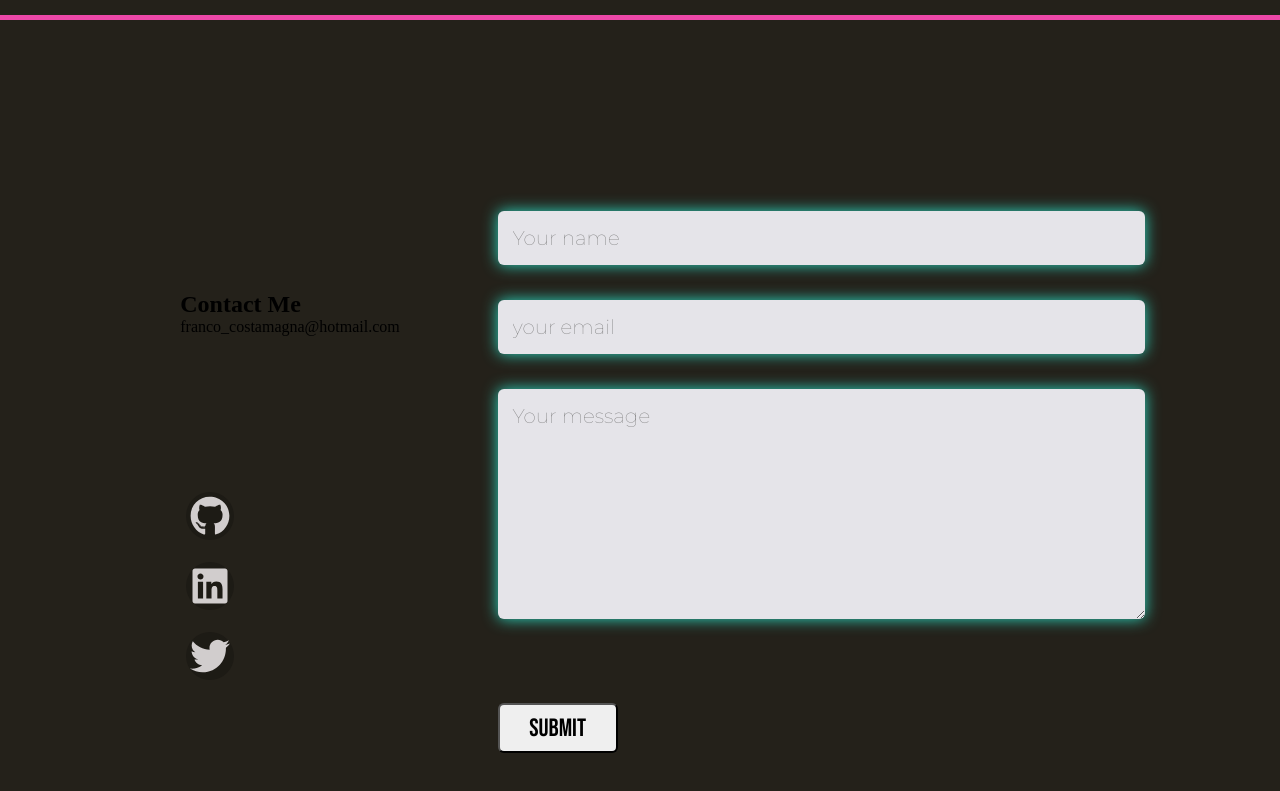
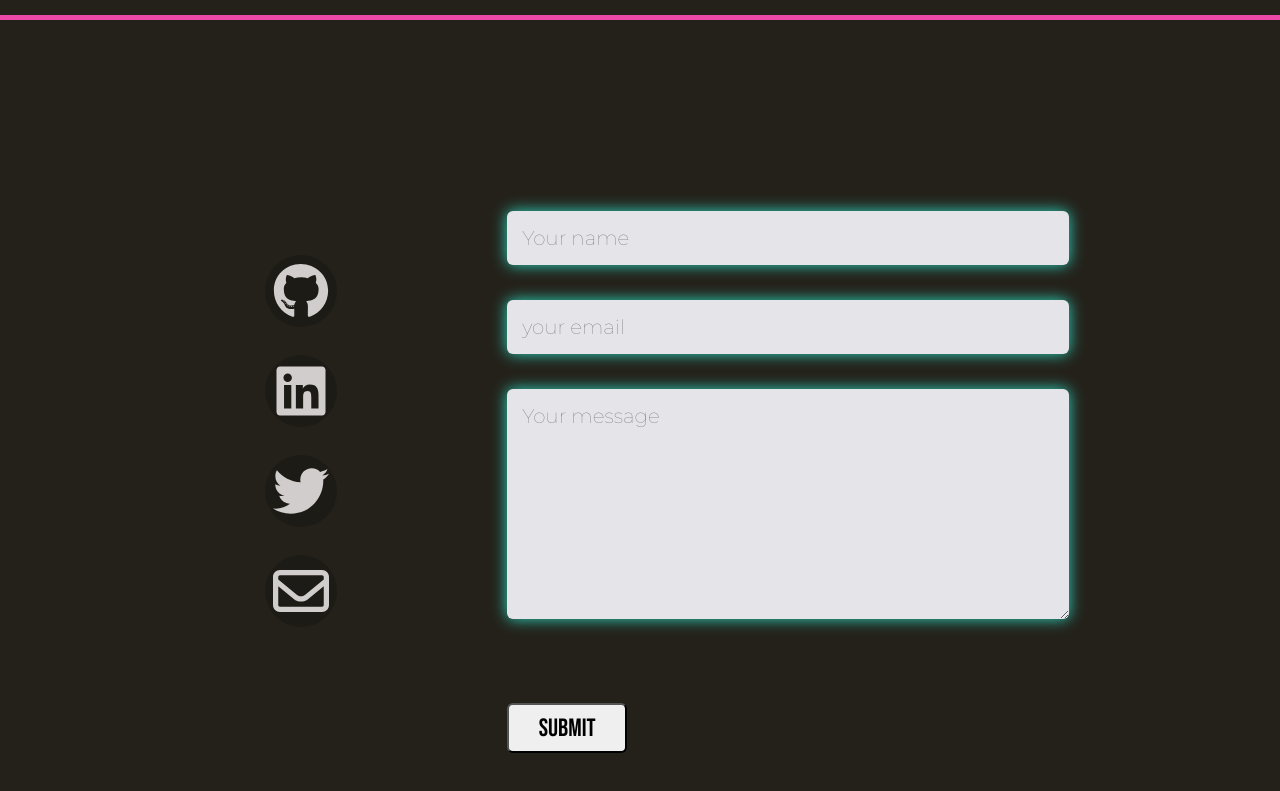
Before and after one commit to Francostamagna/portfolio, a React (Vite) app in the folder portfolio/Portfolio/: page / in a window 1280 px wide. Shown: the part 2917-3708 px from the top of the page. Built offline with nearby package versions, Linux system fonts and the light colour scheme; a web font is replaced by a local one.

Commit message:
contactSection

```diff
--- a/portfolio/Portfolio/src/App.css
+++ b/portfolio/Portfolio/src/App.css
@@ -574,7 +574,8 @@
     display: flex;
     flex-direction: row;
     justify-content: space-evenly;
-    align-items:flex-end;
+    align-items:center;
+    width: 60vw;
   }
 
 
@@ -590,7 +591,9 @@
   }
 
   .contactLeft{
-    flex-basis: 60%;
+    width: 500px;
+    display: flex;
+    align-items: flex-start;
 
   }
 
@@ -636,7 +639,7 @@
     background-color:  rgb(36, 33, 26);
     transform: scale(0.95);
     text-shadow:0 0 15px #e5e4e9 ;
-    box-shadow:0 0 10px #2dd8c1;
+    box-shadow:0 0 15px #ce539b;
 
   }
 
--- a/portfolio/Portfolio/src/App.jsx
+++ b/portfolio/Portfolio/src/App.jsx
@@ -141,8 +141,7 @@ better understanding of interrelationships inside groups.
         <div className='contactContainer'>
             <div className='contactRow'>
               <div className='contactLeft'>
-                  <h1 className='subtitle'> Contact Me</h1>
-                  <p>franco_costamagna@hotmail.com</p>
+
                   <Icons></Icons>
               </div>
               <div className='contactRight'>
--- a/portfolio/Portfolio/src/Icons.jsx
+++ b/portfolio/Portfolio/src/Icons.jsx
@@ -3,6 +3,8 @@ import { FontAwesomeIcon } from '@fortawesome/react-fontawesome'
 import {faFacebook, faGithub, faInstagram, faLinkedin, faTwitter, faYoutube} from '@fortawesome/free-brands-svg-icons'
 import "./icons.css"
 import cv from "../public/CV.pdf"
+import { faEnvelopeCircleCheck, faMailBulk, faMailForward, faMailReply } from '@fortawesome/free-solid-svg-icons'
+import { faEnvelope, faEnvelopeOpen } from '@fortawesome/free-regular-svg-icons'
 
 
 export default function Icons() {
@@ -11,7 +13,7 @@ export default function Icons() {
     <a href="https://github.com/Francostamagna" className="facebook"><FontAwesomeIcon  icon={faGithub} ></FontAwesomeIcon></a>
     <a href="https://www.linkedin.com/in/franco-nicolas-costamagna/" className="youtube" ><FontAwesomeIcon  icon={faLinkedin}></FontAwesomeIcon></a>
     <a href="https://twitter.com/FrancoCostamag3" className="twitter" ><FontAwesomeIcon  icon={faTwitter}></FontAwesomeIcon></a>
-
+    <a href="mailto:franco_costamagna@hotmail.com" className="mail" ><FontAwesomeIcon  icon={faEnvelope}></FontAwesomeIcon></a>
 
 
 
--- a/portfolio/Portfolio/src/icons.css
+++ b/portfolio/Portfolio/src/icons.css
@@ -2,15 +2,15 @@
     display: flex;
     text-align: center;
     justify-content: center;
-    margin-top: 150px;
+
     flex-direction: column;
 
 }
 
 .redes a{
     display: flex;
-    height: 60px;
-    width: 60px;
+    height:90px;
+    width: 90px;
     background-color: rgba(6, 6, 6, 0.2);
     margin: 0 30px 10px 0;
     align-items: center;
@@ -24,8 +24,8 @@
 }
 
 .redes a svg{
-  height: 50px !important;
-  width: 50px !important;
+  height: 70px !important;
+  width: 70px !important;
 }
 
 
@@ -60,6 +60,13 @@
     text-shadow: 0 0 25px #2dd8c1;
 }
 
+.mail:hover{
+  color: #d1cdcd;
+  background-color: #ec48a8;
+
+  box-shadow:0 0 25px #2dd8c1;
+  text-shadow: 0 0 25px #2dd8c1;
+}
 
 
 
```
